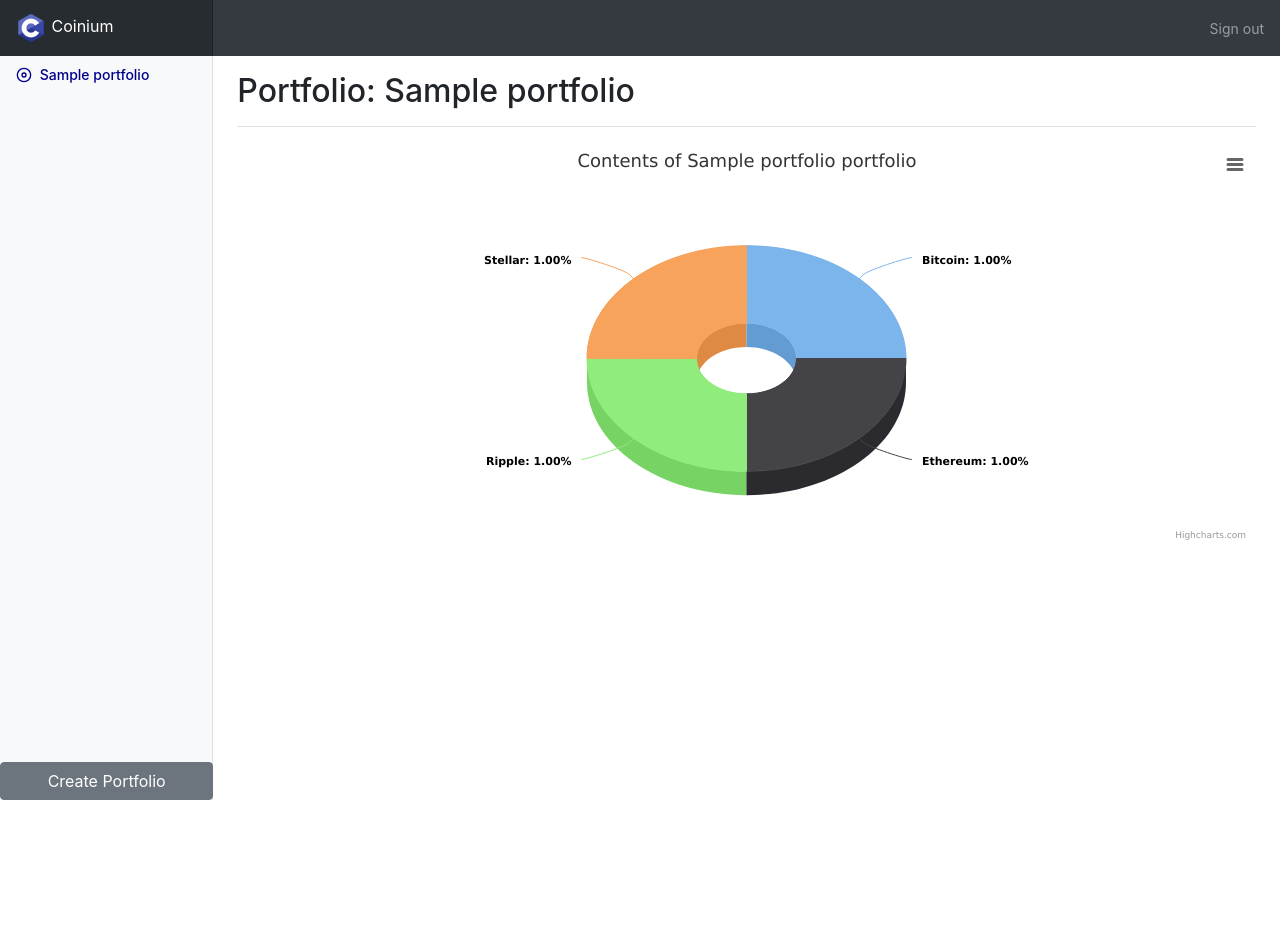
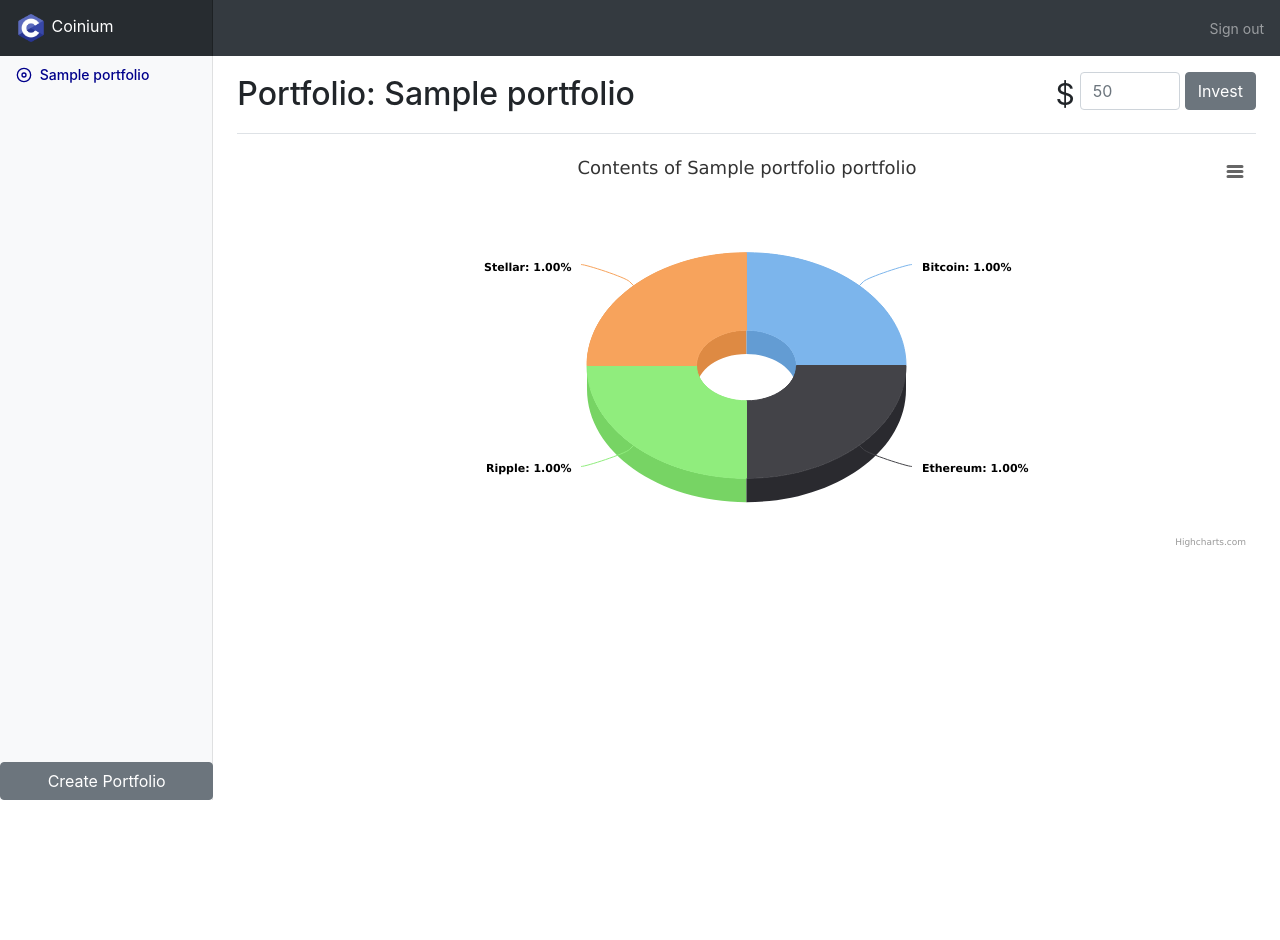
Before and after one commit to seckin/coinium, a Django app: page /polls/portfolio/1/ in a window 1280 px wide. Shown: the top 940 px of the page. Run offline with Django 3.2, Linux system fonts and the light colour scheme; tables that the repository leaves empty hold one stand-in row (values such as "Sample post"); data that the repository does not hold is empty; some libraries are stand-ins or nearby versions.

Commit message:
invest button added to portfolio page

```diff
--- a/mysite/polls/templates/polls/portfolio.html
+++ b/mysite/polls/templates/polls/portfolio.html
@@ -86,6 +86,11 @@
                 This week
               </button>
             </div> -->
+            <div class="" style="">
+              <label for="usr" style="float: left;font-size:30px;">$</label>
+              <input type="number" class="form-control" placeholder="50" id="usr" style="margin-left:5px;width: 100px;float: left;">
+              <button class="btn btn-mid btn-secondary " style="margin-left:5px;bottom: 0;left: 0;" type="submit">Invest</button>
+            </div>
           </div>
 
           <!-- <canvas class="my-4 chartjs-render-monitor" id="myChart" width="2280" height="962" style="display: block; height: 481px; width: 1140px;"></canvas> -->
```
